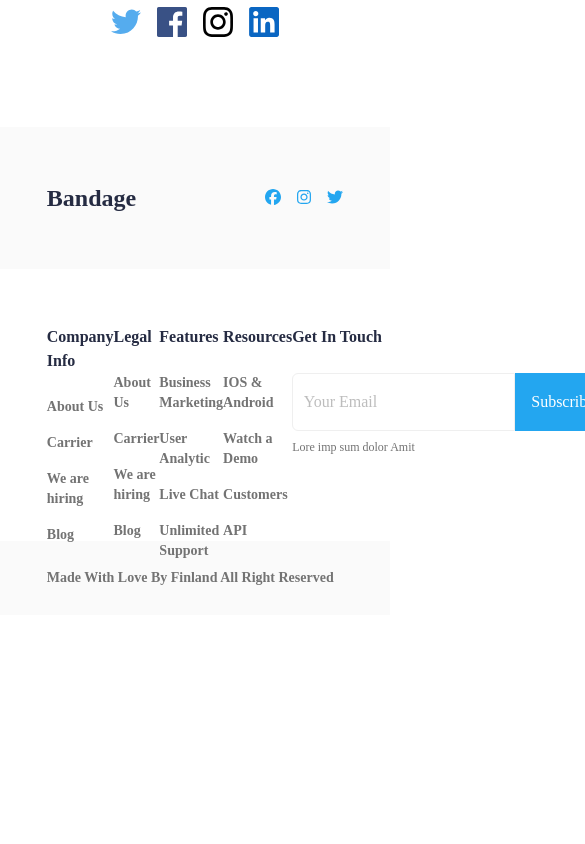
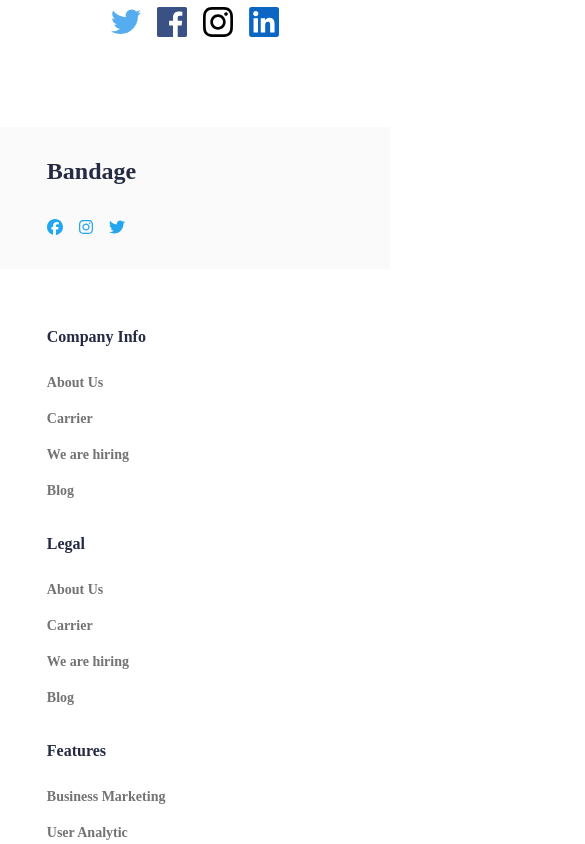
Before and after one commit to samet7ozturk/e-commerce-project, a React (Vite) app: page /team-page in a window 390 px wide. Shown: the part 2400-3244 px from the top of the page, 585 px wide, since content can reach past the window. Before the commit the page ends 3015 px from the top, so only its background shows below. Built offline with nearby package versions, Linux system fonts and the light colour scheme.

Commit message:
Footer responsive complete

```diff
--- a/src/components/Footer.jsx
+++ b/src/components/Footer.jsx
@@ -8,7 +8,7 @@ import {
 const Footer = () => {
   return (
     <main className="">
-      <div className="bg-[#FAFAFA] h-[142px] px-[12%] flex justify-between">
+      <div className="bg-[#FAFAFA] h-[142px] px-[12%] flex justify-evenly xl:justify-between flex-col xl:flex-row">
         <h2 className="flex items-center text-[#252B42] text-2xl font-bold">
           Bandage
         </h2>
@@ -36,7 +36,7 @@ const Footer = () => {
           </a>
         </div>
       </div>
-      <div className="h-[272px] px-[12%] flex justify-between pt-14">
+      <div className="h-[1071px] xl:h-[272px] px-[12%] flex justify-between pt-14 pb-14 xl:pb-0 flex-col xl:flex-row">
         <div>
           <p className="text-[#252B42] font-bold pb-6">Company Info</p>
           <div>
@@ -102,7 +102,7 @@ const Footer = () => {
           <p className="text-[#737373] text-xs">Lore imp sum dolor Amit</p>
         </div>
       </div>
-      <div className="bg-[#FAFAFA] h-[74px] flex justify-between">
+      <div className="bg-[#FAFAFA] h-[98px] xl:h-[74px] flex">
         <p className="px-[12%] flex items-center text-[#737373] text-sm font-bold">
           Made With Love By Finland All Right Reserved
         </p>
```
